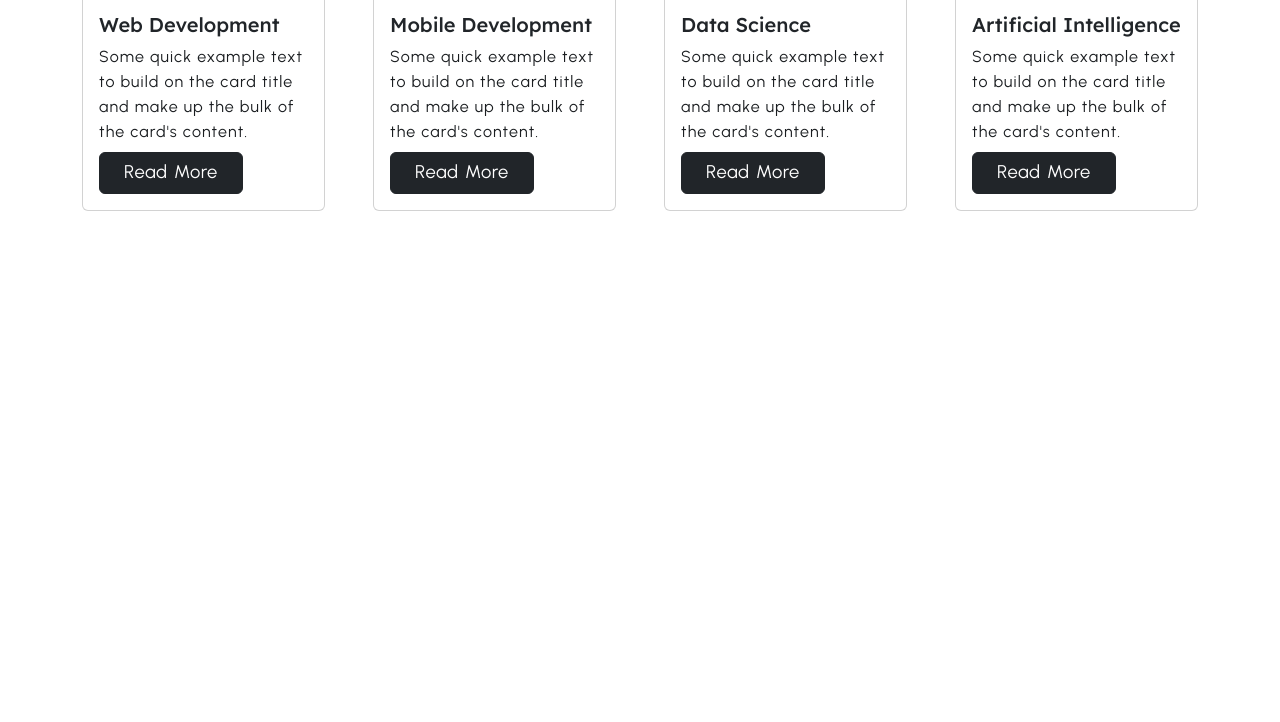
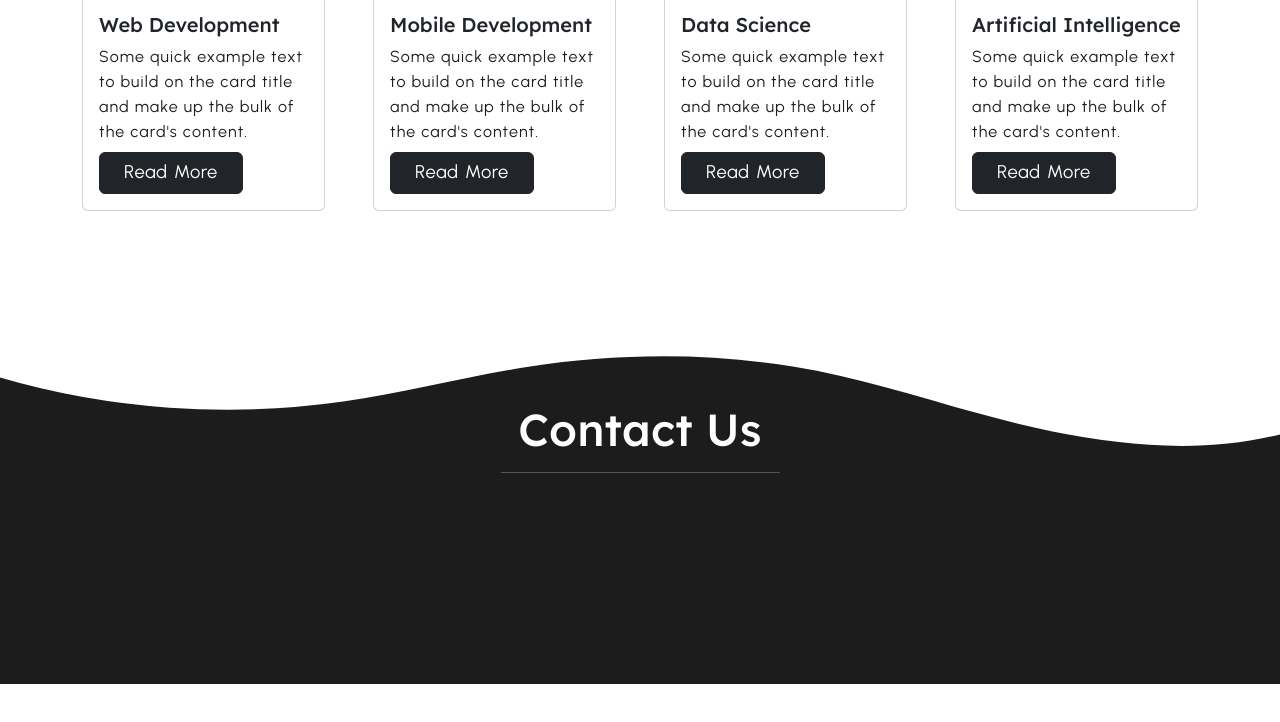
Before and after one commit to dev-satyamthakur/Bootstrap-Demo, a plain HTML site: page index.html in a window 1280 px wide. Shown: the part 4415-5137 px from the top of the page. Before the commit the page ends 4770 px from the top, so only its background shows below. Drawn offline with nearby package versions, Linux system fonts and the light colour scheme.

Commit message:
Adding contact us section and adding the shape divider

```diff
--- a/css/style.css
+++ b/css/style.css
@@ -220,3 +220,29 @@ button, a {
 .text-light-grey {
     color: var(--bs-primary-color);
 }
+
+/* Contact Us Styling */
+
+.contact-section {
+    position: relative;
+}
+
+.custom-shape-divider-top-1693580046 {
+    position: absolute;
+    top: 0;
+    left: 0;
+    width: 100%;
+    overflow: hidden;
+    line-height: 0;
+}
+
+.custom-shape-divider-top-1693580046 svg {
+    position: relative;
+    display: block;
+    width: calc(100% + 1.3px);
+    height: 99px;
+}
+
+.custom-shape-divider-top-1693580046 .shape-fill {
+    fill: #FFFFFF;
+}
--- a/index.html
+++ b/index.html
@@ -517,14 +517,17 @@
         <div class="col-12 col-md-6 col-lg-3">
           <div class="d-flex justify-content-center align-items-center">
             <div class="card" style="width: 18rem;">
-              <img src="https://cdn.vectorstock.com/i/preview-1x/35/83/software-development-programming-vector-24033583.jpg" class="card-img-top" alt="...">
+              <img
+                src="https://cdn.vectorstock.com/i/preview-1x/35/83/software-development-programming-vector-24033583.jpg"
+                class="card-img-top" alt="...">
               <div class="card-body">
                 <div class="d-flex justify-content-between">
                   <p class="small text-grey"><i class="fa-solid fa-book-open-reader"> : 5000</i></p>
                   <p class="small text-grey">August 30, 2023</p>
                 </div>
                 <h5 class="card-title mt-3">Web Development</h5>
-                <p class="card-text mt-2 mb-2">Some quick example text to build on the card title and make up the bulk of the card's content.</p>
+                <p class="card-text mt-2 mb-2">Some quick example text to build on the card title and make up the bulk
+                  of the card's content.</p>
                 <a href="#" class="btn btn-dark px-4">Read More</a>
               </div>
             </div>
@@ -534,14 +537,17 @@
         <div class="col-12 col-md-6 col-lg-3">
           <div class="d-flex justify-content-center align-items-center">
             <div class="card" style="width: 18rem;">
-              <img src="https://cdn.vectorstock.com/i/preview-1x/35/83/software-development-programming-vector-24033583.jpg" class="card-img-top" alt="...">
+              <img
+                src="https://cdn.vectorstock.com/i/preview-1x/35/83/software-development-programming-vector-24033583.jpg"
+                class="card-img-top" alt="...">
               <div class="card-body">
                 <div class="d-flex justify-content-between">
                   <p class="small text-grey"><i class="fa-solid fa-book-open-reader"> : 5000</i></p>
                   <p class="small text-grey">August 30, 2023</p>
                 </div>
                 <h5 class="card-title mt-3">Mobile Development</h5>
-                <p class="card-text mt-2 mb-2">Some quick example text to build on the card title and make up the bulk of the card's content.</p>
+                <p class="card-text mt-2 mb-2">Some quick example text to build on the card title and make up the bulk
+                  of the card's content.</p>
                 <a href="#" class="btn btn-dark px-4">Read More</a>
               </div>
             </div>
@@ -551,14 +557,17 @@
         <div class="col-12 col-md-6 col-lg-3">
           <div class="d-flex justify-content-center align-items-center">
             <div class="card" style="width: 18rem;">
-              <img src="https://cdn.vectorstock.com/i/preview-1x/35/83/software-development-programming-vector-24033583.jpg" class="card-img-top" alt="...">
+              <img
+                src="https://cdn.vectorstock.com/i/preview-1x/35/83/software-development-programming-vector-24033583.jpg"
+                class="card-img-top" alt="...">
               <div class="card-body">
                 <div class="d-flex justify-content-between">
                   <p class="small text-grey"><i class="fa-solid fa-book-open-reader"> : 5000</i></p>
                   <p class="small text-grey">August 30, 2023</p>
                 </div>
                 <h5 class="card-title mt-3">Data Science</h5>
-                <p class="card-text mt-2 mb-2">Some quick example text to build on the card title and make up the bulk of the card's content.</p>
+                <p class="card-text mt-2 mb-2">Some quick example text to build on the card title and make up the bulk
+                  of the card's content.</p>
                 <a href="#" class="btn btn-dark px-4">Read More</a>
               </div>
             </div>
@@ -568,14 +577,17 @@
         <div class="col-12 col-md-6 col-lg-3">
           <div class="d-flex justify-content-center align-items-center">
             <div class="card" style="width: 18rem;">
-              <img src="https://cdn.vectorstock.com/i/preview-1x/35/83/software-development-programming-vector-24033583.jpg" class="card-img-top" alt="...">
+              <img
+                src="https://cdn.vectorstock.com/i/preview-1x/35/83/software-development-programming-vector-24033583.jpg"
+                class="card-img-top" alt="...">
               <div class="card-body">
                 <div class="d-flex justify-content-between">
                   <p class="small text-grey"><i class="fa-solid fa-book-open-reader"> : 5000</i></p>
                   <p class="small text-grey">August 30, 2023</p>
                 </div>
                 <h5 class="card-title mt-3">Artificial Intelligence</h5>
-                <p class="card-text mt-2 mb-2">Some quick example text to build on the card title and make up the bulk of the card's content.</p>
+                <p class="card-text mt-2 mb-2">Some quick example text to build on the card title and make up the bulk
+                  of the card's content.</p>
                 <a href="#" class="btn btn-dark px-4">Read More</a>
               </div>
             </div>
@@ -588,6 +600,26 @@
   </div>
   <!-- Expert Section End -->
 
+  <!-- Contact Us Page -->
+  <div class="common-section contact-section mb-5 pt-5 text-white bg-color">
+
+    <div class="custom-shape-divider-top-1693580046">
+      <svg data-name="Layer 1" xmlns="http://www.w3.org/2000/svg" viewBox="0 0 1200 120" preserveAspectRatio="none">
+        <path
+          d="M321.39,56.44c58-10.79,114.16-30.13,172-41.86,82.39-16.72,168.19-17.73,250.45-.39C823.78,31,906.67,72,985.66,92.83c70.05,18.48,146.53,26.09,214.34,3V0H0V27.35A600.21,600.21,0,0,0,321.39,56.44Z"
+          class="shape-fill"></path>
+      </svg>
+    </div>
+
+    <div class="container text-center common-title fw-bold">
+      <h2 class="common-heading text-white">Contact Us</h2>
+      <hr class="w-25 mx-auto">
+    </div>
+
+  </div>
+
+  <!-- Contact Us Page End -->
+
 
   <script src="https://cdn.jsdelivr.net/npm/bootstrap@5.3.1/dist/js/bootstrap.bundle.min.js"
     integrity="sha384-HwwvtgBNo3bZJJLYd8oVXjrBZt8cqVSpeBNS5n7C8IVInixGAoxmnlMuBnhbgrkm"
```
